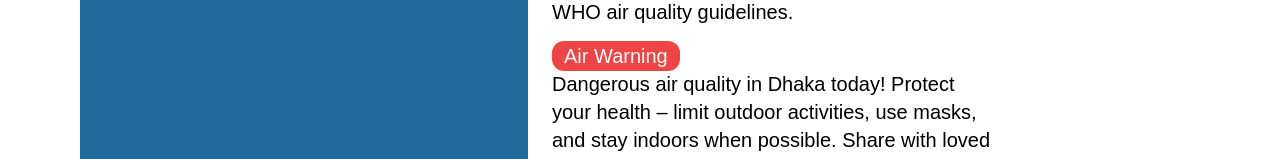
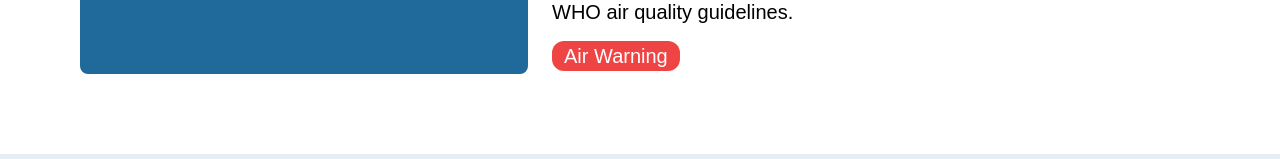
Before and after one commit to ahsanul-habib/aircampus, a React (Create React App) app: page / in a window 1280 px wide. Shown: the part 603-762 px from the top of the page. Built offline with nearby package versions, Linux system fonts and the light colour scheme; no server answers.

Commit message:
fixed center issue

```diff
--- a/src/components/Home.tsx
+++ b/src/components/Home.tsx
@@ -32,8 +32,8 @@ const AirWarning=
             const toggleNav=()=>{
                 setNavOpen(prev=>!prev);
             }
-            // const firstCity = sortedArray[0][0];
-            const firstCity = "Dhaka";
+            const firstCity =sortedArray[0]? sortedArray[0][0]:'';
+            // const firstCity = "Dhaka";
     function getRandomItem<T>(array: T[]): T {
         const randomIndex = Math.floor(Math.random() * array.length);
         return array[randomIndex];
@@ -81,7 +81,7 @@ const AirWarning=
             </div>
             </div>
         </div>
-        <img src="./hero.png" alt="" />
+        <img className='w-full' src="./hero.png" alt="" />
         <div className="md:p-20 p-5 flex gap-5 flex-col md:flex-row w-full bg-white">
             <div className='bg-accent w-full md:w-2/5 rounded-lg flex flex-col items-center text-white text-xl p-3'>
                 <span className="my-1">Air Quality Monitor</span>
@@ -147,7 +147,10 @@ const AirWarning=
             <div className="bg-accent2 flex justify-center py-6">
                 <span className="font-extrabold text-2xl sm:text-4xl md:text-5xl text-white w-full md:w-3/4 lg:3/5 text-center">LET’S FIGHT TOGETHER AGAINST AIR POLLUTION</span>
             </div>
+            <div className="flex justify-center">
             <img src="./cleanair.png" alt="" />
+
+            </div>
             <div className='flex justify-center bg-background pb-16 lg:pb-24'>
             <a href="./volunteers"><span className="font-extrabold text-2xl sm:text-4xl md:text-6xl text-accent">Join the Movement</span></a>
 
```
